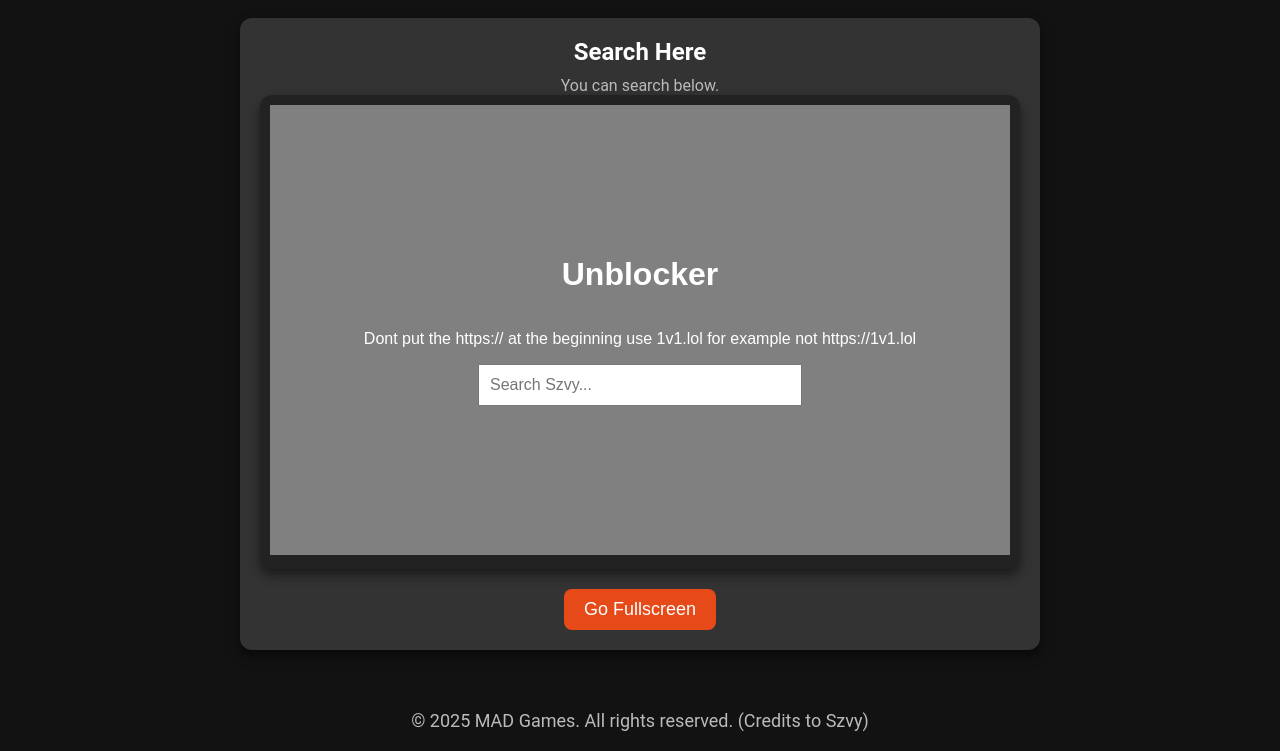
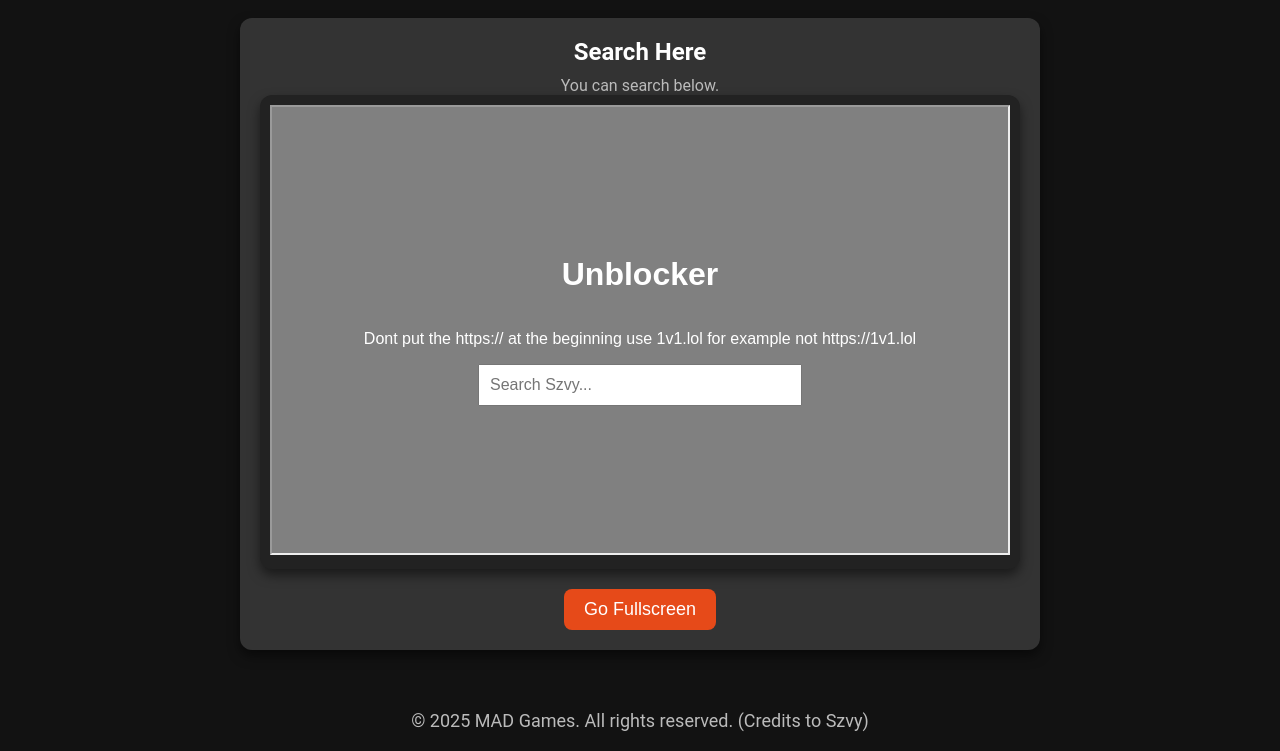
Before and after one commit to slitherdmon/game2.0, a plain HTML site: page search/index.html in a window 1280 px wide. Shown: the part 174-925 px from the top of the page. Drawn offline with Linux system fonts and the light colour scheme.

Commit message:
Update index.html

```diff
--- a/search/index.html
+++ b/search/index.html
@@ -163,7 +163,7 @@
 
         <!-- Embed Container -->
         <div class="embed-container">
-            <embed id="gameEmbed" src="/input.html" type="" width="100%" height="450px">
+            <iframe id="gameEmbed" src="/input.html" type="" width="100%" height="450px"></iframe>
         </div>
 
         <!-- Fullscreen Button -->
```
